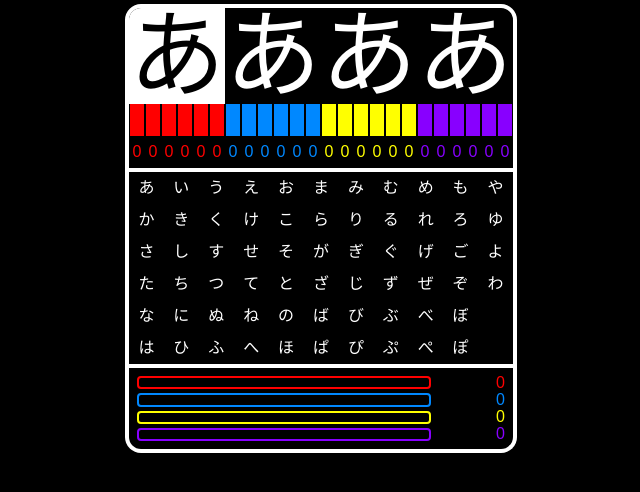
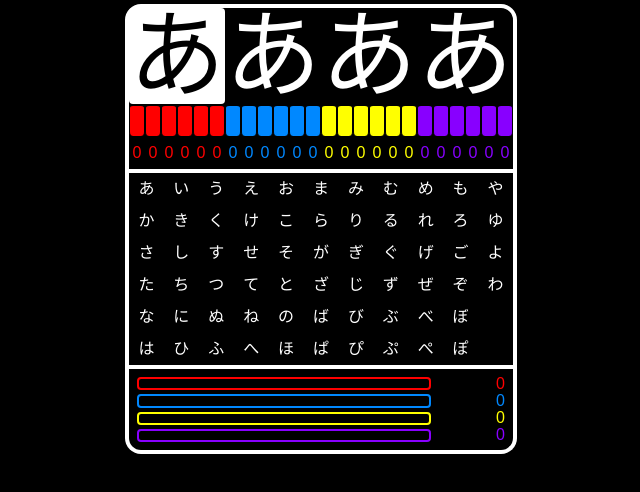
Before and after one commit to aught-ace/jumon, a plain HTML site: page index.html in a window 1280 px wide. Shown: the whole page, without its empty margins (319-959 px from the left). Drawn offline with Linux system fonts and the light colour scheme.

Commit message:
見た目を整えた

```diff
--- a/index.html
+++ b/index.html
@@ -45,7 +45,6 @@
     text-align: center;
     line-height: 1em;
     margin: auto;
-    overflow: hidden;
 }
 
 /* じゅもんの入力欄 */
@@ -61,24 +60,17 @@
     width: 1em;
     height: 1em;
 }
-.jumon:nth-of-type(1)
-{
-    border-radius: 0.5rem 0 0 0;
-}
-.jumon:nth-of-type(4)
-{
-    border-radius: 0 0.5rem 0 0;
-}
 
 /* 型チェックボックスのラベル */
 #jumon-t-div label
 {
     border-style: solid;
-    border-width: 0 0.0625em;
+    border-width: 0.125em 0.0625em 0 0.0625em;
     border-color: #000;
+    border-radius: 0.25em;
     width: 1em;
     height: 2em;
-    line-height: 2em;
+    line-height: 1.875em;
     display: inline-block;
     color: transparent;
 }
@@ -165,6 +157,7 @@ input[type="button"]
 /* 選択されたじゅもん */
 .selected
 {
+    border-radius: 0.25rem;
     background-color: #FFF;
     color: #000;
 }
@@ -198,7 +191,6 @@ input[type="button"]
     border-radius: 0.25em;
     display: inline-block;
     vertical-align: middle;
-    overflow: hidden;
 }
 #input-list li .gauge
 {
@@ -308,7 +300,6 @@ html
 {
     width: 100%;
     height: 100%;
-    overflow: hidden;
 }
 
 /* 全ての要素 */
```
